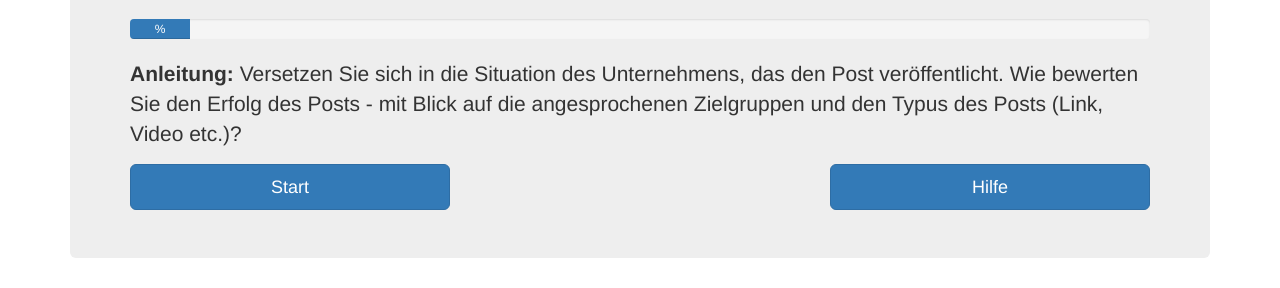
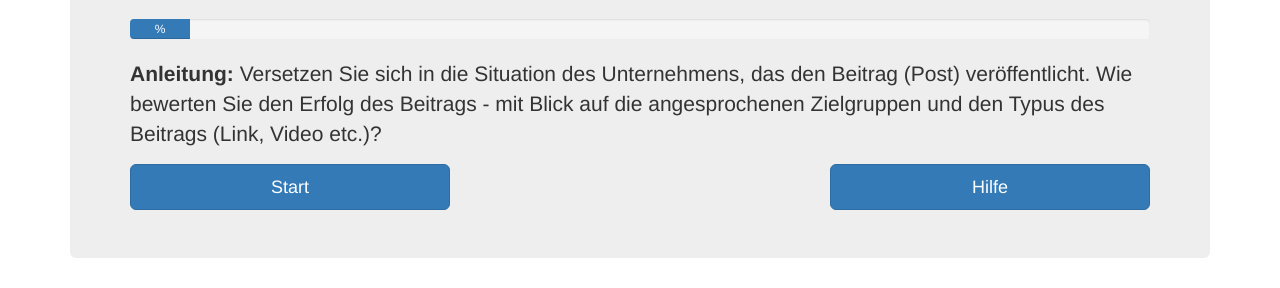
Before and after one commit to CCWI/post-categoriser-tool, a Flask app: template templates/index.html in a window 1280 px wide. Shown: the part 515-803 px from the top of the page. Run offline with Flask 2, Linux system fonts and the light colour scheme; the template is opened without the code that fills it, so the values that code supplies are empty; some libraries are stand-ins or nearby versions.

Commit message:
Changed introduction text on the main page.

```diff
--- a/templates/index.html
+++ b/templates/index.html
@@ -23,8 +23,8 @@
                     {{ statistic.percent }}%
                 </div>
             </div>
-            <p><b>Anleitung:</b> Versetzen Sie sich in die Situation des Unternehmens, das den Post veröffentlicht. Wie
-                bewerten Sie den Erfolg des Posts - mit Blick auf die angesprochenen Zielgruppen und den Typus des Posts
+            <p><b>Anleitung:</b> Versetzen Sie sich in die Situation des Unternehmens, das den Beitrag (Post) veröffentlicht. Wie
+                bewerten Sie den Erfolg des Beitrags - mit Blick auf die angesprochenen Zielgruppen und den Typus des Beitrags
                 (Link, Video etc.)?</p>
             <div class="row">
                 <div class="col col-xs-5 col-md-4">
```
